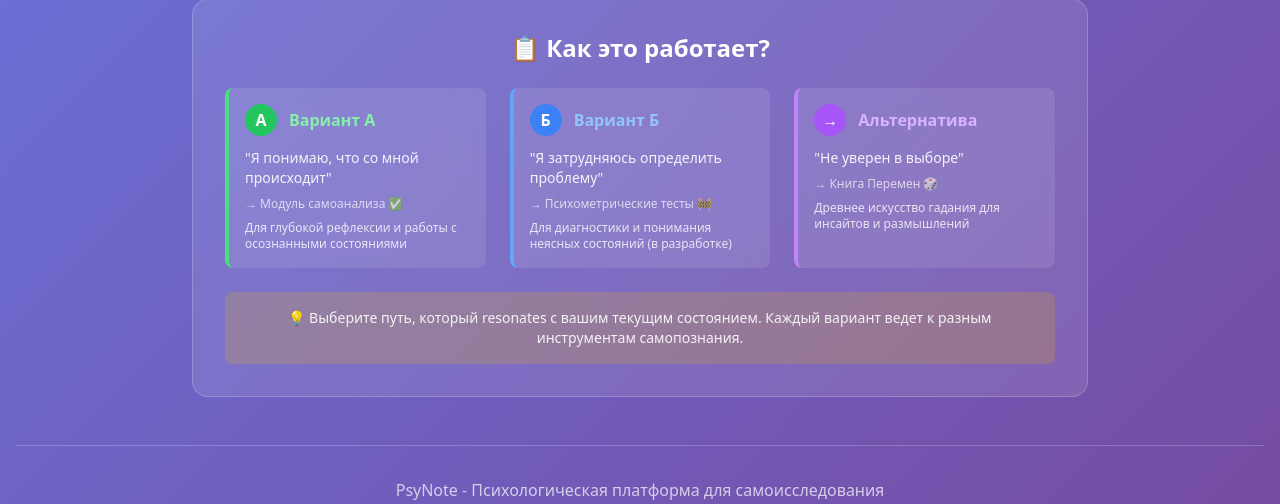
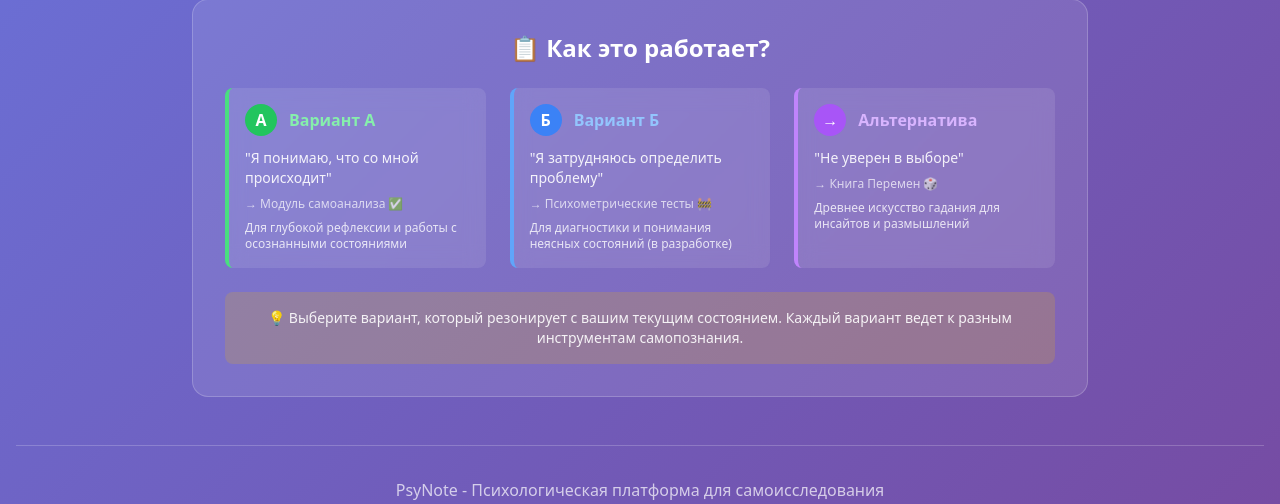
Before and after one commit to skifberg/PsyNote, a FastAPI app: page / in a window 1280 px wide. Shown: the part 853-1357 px from the top of the page. Run offline with FastAPI, Linux system fonts and the light colour scheme; some libraries are stand-ins or nearby versions.

Commit message:
✅ 2025-09-01 15:20 - Авто-коммит после тестирования
- Главная страница работает
- Книга Перемен запускается
- Модуль самоанализа открывается
- Этап тестирования пройден

#autocommit #progress

```diff
--- a/backend/app/templates/index.html
+++ b/backend/app/templates/index.html
@@ -133,7 +133,7 @@
             </div>
 
             <div class="mt-6 p-4 bg-yellow-500 bg-opacity-20 rounded-lg text-center">
-                <p class="text-sm opacity-90">💡 Выберите путь, который resonates с вашим текущим состоянием.
+                <p class="text-sm opacity-90">💡 Выберите вариант, который резонирует с вашим текущим состоянием.
                 Каждый вариант ведет к разным инструментам самопознания.</p>
             </div>
         </div>
```
